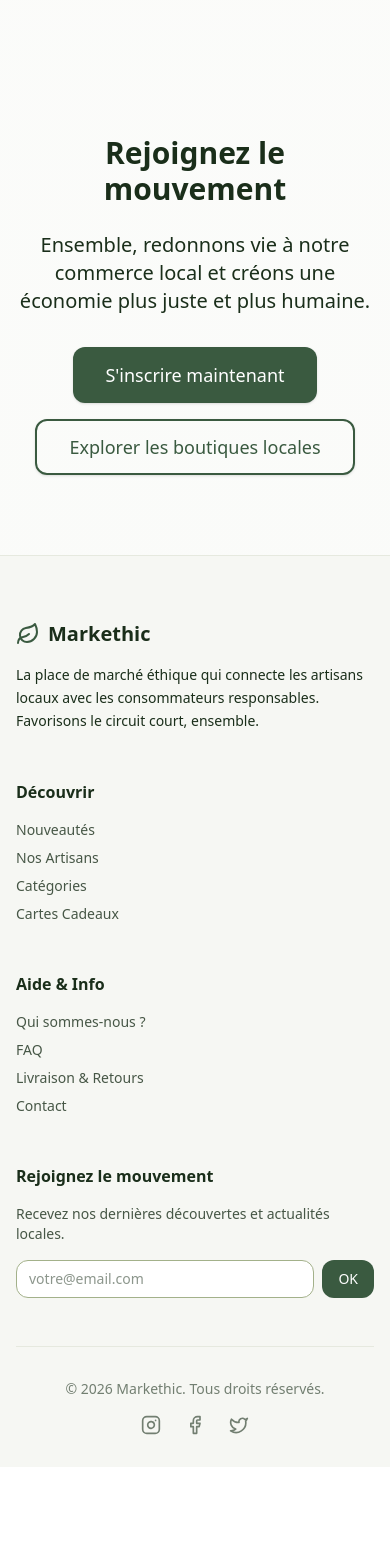
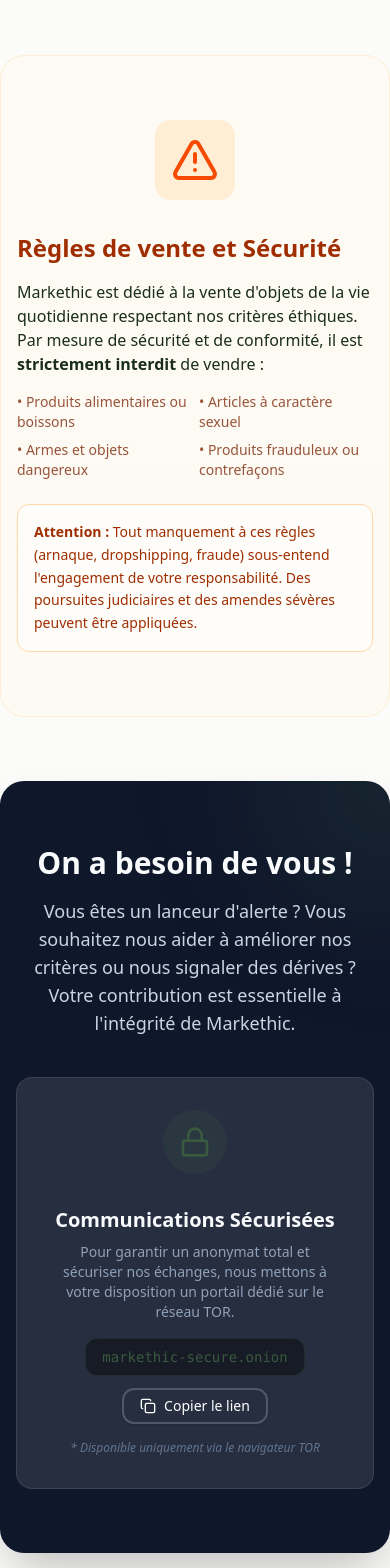
Before and after one commit to SamiBoua94/Marketic, a Next.js app: page /about in a window 390 px wide. Shown: the part 5040-6608 px from the top of the page. Before the commit the page ends 6507 px from the top, so only its background shows below. Built offline with nearby package versions, Linux system fonts and the light colour scheme; no server answers.

Commit message:
Securité

```diff
--- a/src/app/about/page.tsx
+++ b/src/app/about/page.tsx
@@ -1,6 +1,8 @@
+"use client";
+
 import { Header } from "@/components/layout/header";
 import { Button } from "@/components/ui/button";
-import { Leaf, Heart, Shield, Users, Zap, Globe, Eye, Ban } from 'lucide-react';
+import { Leaf, Heart, Shield, Users, Zap, Globe, Eye, Ban, AlertTriangle, Lock, Copy } from 'lucide-react';
 import Link from 'next/link';
 
 export default function About() {
@@ -231,13 +233,88 @@
                     </div>
                 </section>
 
+                {/* Règles et Sécurité */}
+                <section className="container mx-auto px-4 py-16 bg-orange-50/50 rounded-3xl my-16 border border-orange-100">
+                    <div className="max-w-4xl mx-auto flex flex-col md:flex-row gap-8 items-center">
+                        <div className="p-4 bg-orange-100 rounded-2xl">
+                            <AlertTriangle className="w-12 h-12 text-orange-600" />
+                        </div>
+                        <div>
+                            <h2 className="text-2xl font-bold mb-4 text-orange-800">Règles de vente et Sécurité</h2>
+                            <p className="text-muted-foreground mb-4">
+                                Markethic est dédié à la vente d'objets de la vie quotidienne respectant nos critères éthiques.
+                                Par mesure de sécurité et de conformité, il est <strong>strictement interdit</strong> de vendre :
+                            </p>
+                            <ul className="grid grid-cols-2 gap-2 text-sm font-medium text-orange-900/80 mb-6">
+                                <li>• Produits alimentaires ou boissons</li>
+                                <li>• Articles à caractère sexuel</li>
+                                <li>• Armes et objets dangereux</li>
+                                <li>• Produits frauduleux ou contrefaçons</li>
+                            </ul>
+                            <div className="p-4 bg-white/60 rounded-xl border border-orange-200">
+                                <p className="text-sm text-orange-800 leading-relaxed">
+                                    <strong>Attention :</strong> Tout manquement à ces règles (arnaque, dropshipping, fraude)
+                                    sous-entend l'engagement de votre responsabilité. Des poursuites judiciaires et des amendes
+                                    sévères peuvent être appliquées.
+                                </p>
+                            </div>
+                        </div>
+                    </div>
+                </section>
+
+                {/* Lanceurs d'alerte / Whistleblower */}
+                <section className="container mx-auto px-4 py-16 bg-slate-900 text-slate-50 rounded-3xl my-16 shadow-2xl overflow-hidden relative">
+                    <div className="absolute top-0 right-0 w-64 h-64 bg-primary/20 rounded-full blur-3xl -mr-32 -mt-32"></div>
+                    <div className="max-w-4xl mx-auto relative z-10">
+                        <div className="text-center mb-10">
+                            <h2 className="text-3xl font-bold mb-4">On a besoin de vous !</h2>
+                            <p className="text-slate-300 text-lg">
+                                Vous êtes un lanceur d'alerte ? Vous souhaitez nous aider à améliorer nos critères ou nous signaler
+                                des dérives ? Votre contribution est essentielle à l'intégrité de Markethic.
+                            </p>
+                        </div>
+
+                        <div className="bg-white/10 backdrop-blur-md rounded-2xl p-8 border border-white/10">
+                            <div className="flex flex-col md:flex-row gap-8 items-center">
+                                <div className="p-4 bg-primary/20 rounded-full">
+                                    <Lock className="w-8 h-8 text-primary" />
+                                </div>
+                                <div className="flex-1 text-center md:text-left">
+                                    <h3 className="text-xl font-semibold mb-2">Communications Sécurisées</h3>
+                                    <p className="text-slate-400 text-sm mb-4">
+                                        Pour garantir un anonymat total et sécuriser nos échanges, nous mettons à votre disposition
+                                        un portail dédié sur le réseau TOR.
+                                    </p>
+                                    <div className="flex flex-col sm:flex-row gap-3 items-center">
+                                        <code className="bg-black/40 px-4 py-2 rounded-lg text-primary font-mono text-sm border border-primary/30 flex-1 text-center sm:text-left">
+                                            markethic-secure.onion
+                                        </code>
+                                        <Button
+                                            variant="outline"
+                                            size="sm"
+                                            className="bg-transparent border-white/20 text-white hover:bg-white/10"
+                                            onClick={() => navigator.clipboard.writeText('markethic-secure.onion')}
+                                        >
+                                            <Copy className="w-4 h-4 mr-2" />
+                                            Copier le lien
+                                        </Button>
+                                    </div>
+                                    <p className="mt-4 text-xs text-slate-500 italic">
+                                        * Disponible uniquement via le navigateur TOR
+                                    </p>
+                                </div>
+                            </div>
+                        </div>
+                    </div>
+                </section>
+
                 {/* Call to Action */}
                 <section className="container mx-auto px-4 py-20">
                     <div className="max-w-4xl mx-auto text-center">
                         <h2 className="text-3xl font-bold mb-6">Rejoignez le mouvement</h2>
                         <p className="text-xl text-muted-foreground mb-8">
                             Ensemble, redonnons vie à notre commerce local et créons une économie
-                                    plus juste et plus humaine.
+                            plus juste et plus humaine.
                         </p>
                         <div className="flex flex-col sm:flex-row gap-4 justify-center">
                             <Link href="/login">
```
